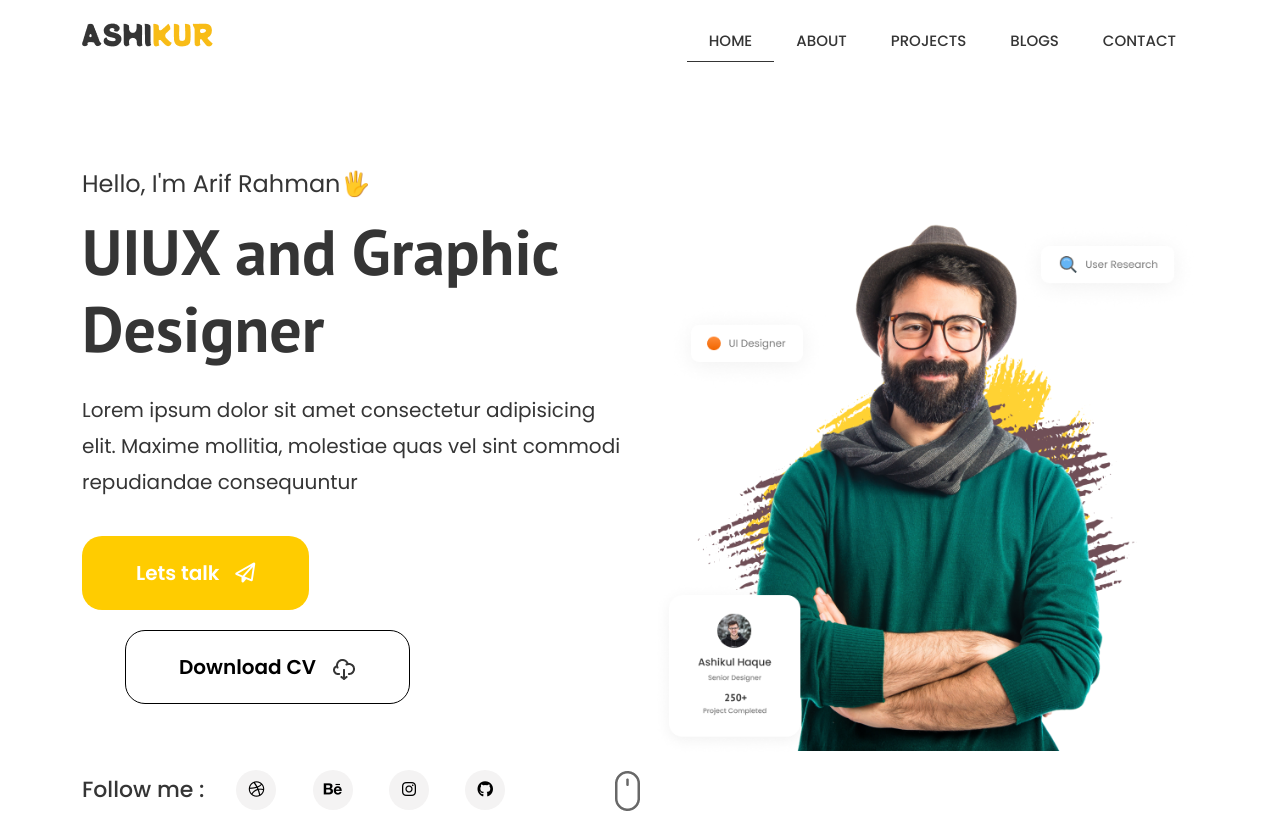
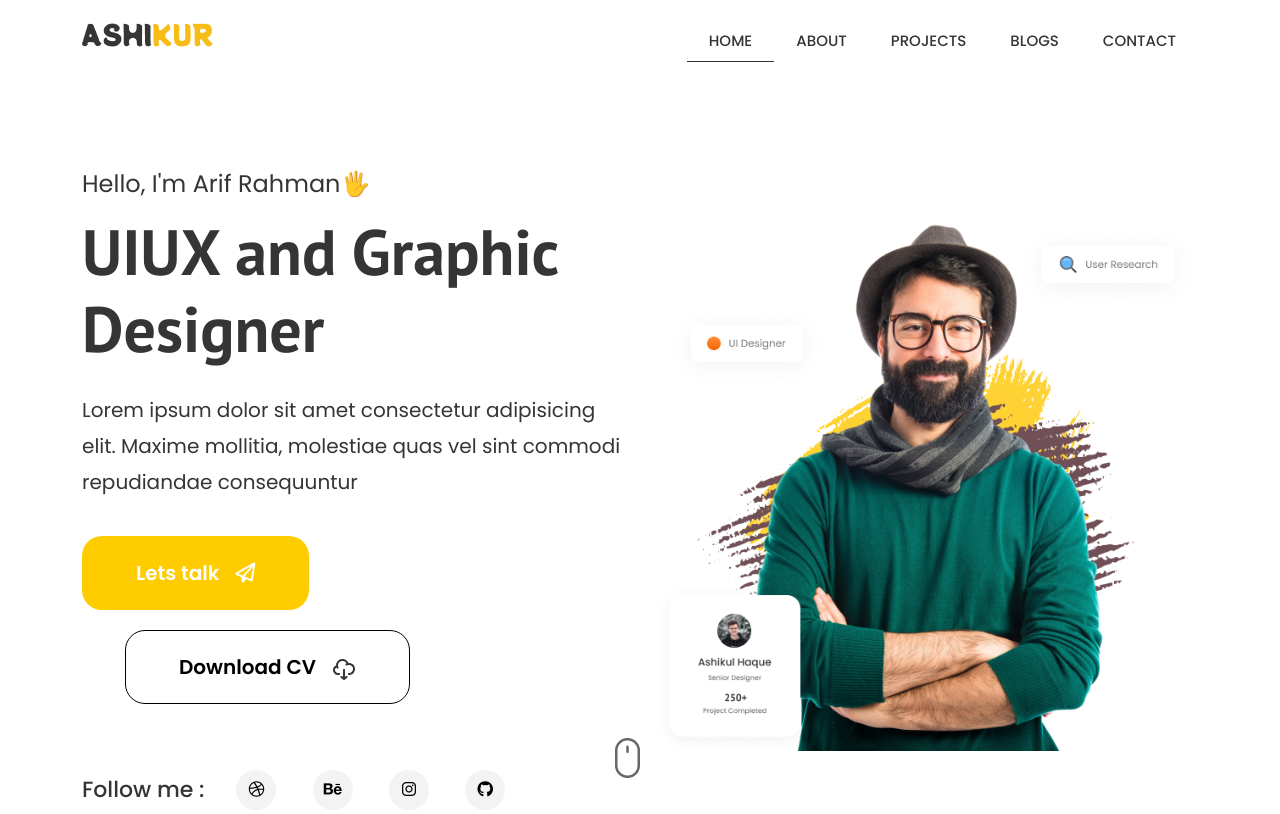
Before and after one commit to maftahuljannah/FDR-ashikur-project, a plain HTML site: page index.html in a window 1280 px wide. Shown: the top 814 px of the page. Drawn offline with Linux system fonts and the light colour scheme.

Commit message:
Update style.css

```diff
--- a/assets/css/style.css
+++ b/assets/css/style.css
@@ -127,7 +127,7 @@ nav .navbar-toggler{
 #banner .mouse{
     display: block;
     position: absolute;
-    bottom: -11px;
+    bottom: 22px;
     right: 50%;
 }
 /* ================ banner end ============== */
```
